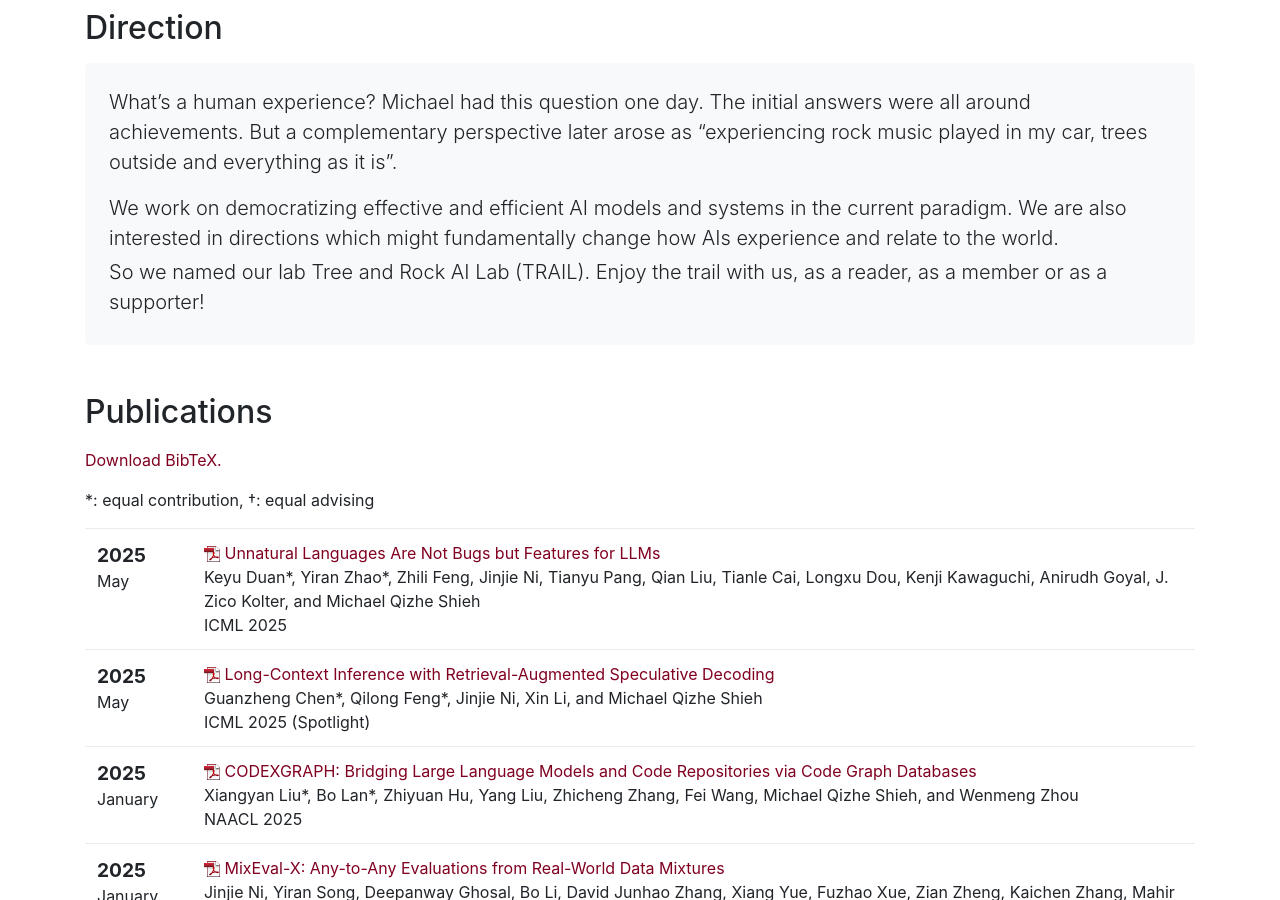
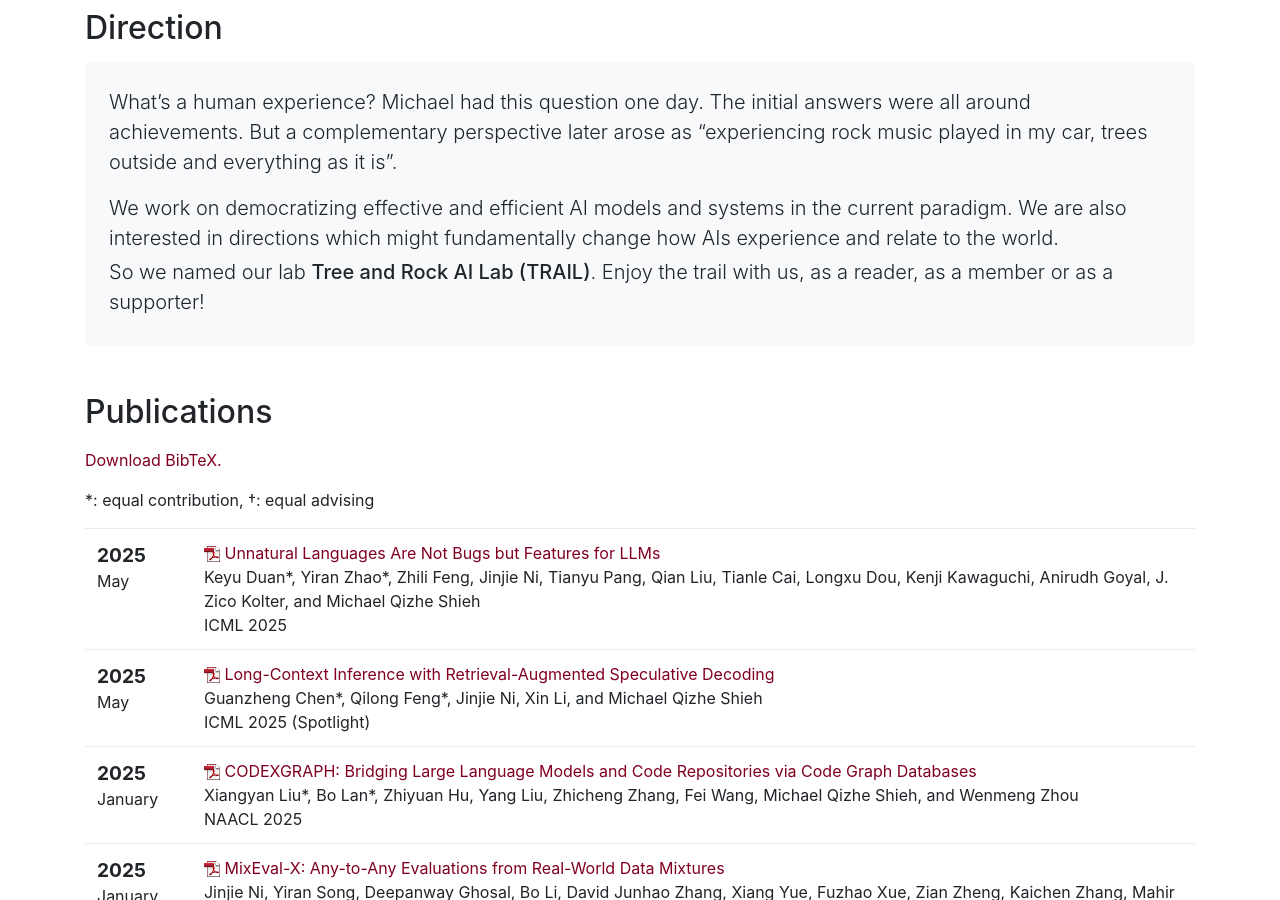
Before and after one commit to John-AI-Lab/John-AI-Lab.github.io, a Jekyll site: the page built from index.html, in a window 1280 px wide and 900 px high, scrolled down 2386 px. Built offline with Jekyll 4.4.1, drawn with Linux system fonts in a browser that asks for light colours; nearby versions of some CDN libraries.

Commit message:
bold lab name

```diff
--- a/index.html
+++ b/index.html
@@ -89,7 +89,7 @@
         <div class="p-4 bg-light rounded">
             <p class="lead mb-3">What’s a human experience? Michael had this question one day. The initial answers were all around achievements. But a complementary perspective later arose as “experiencing rock music played in my car, trees outside and everything as it is”.</p>
             <p class="lead mb-1">We work on democratizing effective and efficient AI models and systems in the current paradigm. We are also interested in directions which might fundamentally change how AIs experience and relate to the world.</p>
-            <p class="lead mb-1">So we named our lab Tree and Rock AI Lab (TRAIL). Enjoy the trail with us, as a reader, as a member or as a supporter!</p>
+            <p class="lead mb-1">So we named our lab <span style="font-weight: 550;">Tree and Rock AI Lab (TRAIL)</span>. Enjoy the trail with us, as a reader, as a member or as a supporter!</p>
         </div>
       </div>
 
```
Also changed, not shown: 1 other file.
